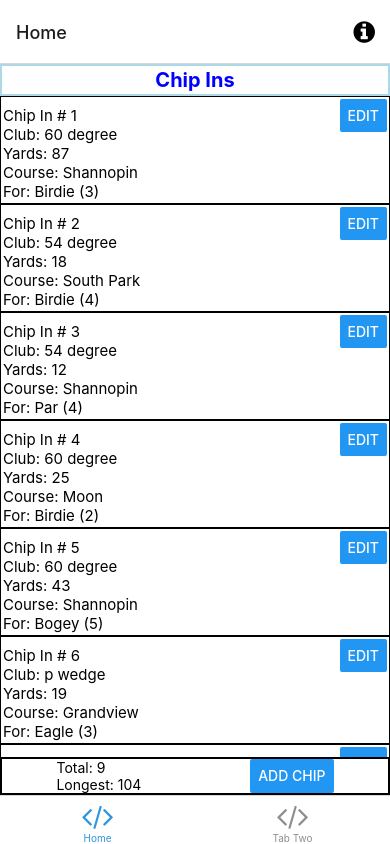
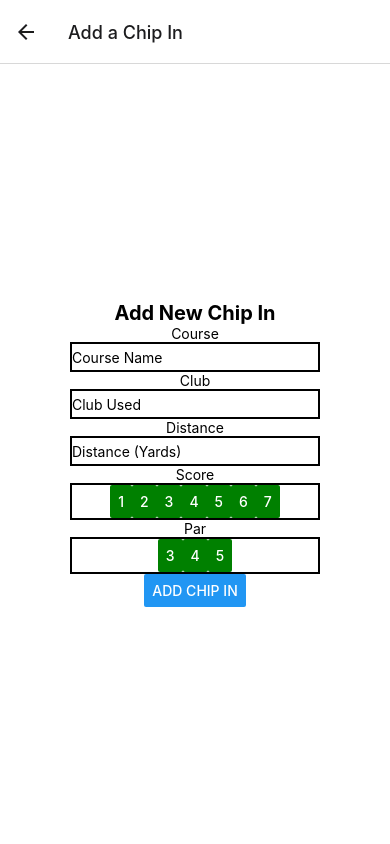
Before and after one commit to mdaley6/chip_in_app, a React Native app in the folder ChipInApp/: screen /AddChip in a window 390 px wide. Built offline with nearby package versions, Linux system fonts and the light colour scheme; what expo-linking would draw is missing.

Commit message:
Add Chip Screen, Using AsyncStorage
- Maybe a screen to allow users to add chips
- Beginning to use Async storage to persist data
- Did a bunch of other styling and what not

```diff
--- a/ChipInApp/components/AllChips.tsx
+++ b/ChipInApp/components/AllChips.tsx
@@ -1,14 +1,8 @@
-import React, { Component } from 'react';
+import React from 'react';
 import { Text, View, StyleSheet, Button, ScrollView } from 'react-native';
-
-
+import AsyncStorage from '@react-native-async-storage/async-storage';
 
 const Chip = (props: any) =>  {
-    //distance
-    // club: string = '60 degree';
-    // course: string = 'Shannopin';
-    // score: string = 'birdie';
-
     return (
         <View style={styles.chip}>
             <View>
@@ -27,23 +21,56 @@ const handleEdit = (id: number) => {
     console.log("edit " + id);
 }
 
-//need to use a real db eventually
-var chips = [<Chip key="1" number={1} club='60 degree' distance={87} course='Shannopin' score='Birdie (3)'/>,
-             <Chip key="2" number={2} club='54 degree' distance={18} course='South Park' score='Birdie (4)'/>,
-             <Chip key="3" number={3} club='54 degree' distance={12} course='Shannopin' score='Par (4)'/>,
-             <Chip key="4" number={4} club='60 degree' distance={25} course='Moon' score='Birdie (2)'/>,
-             <Chip key="5" number={5} club='60 degree' distance={43} course='Shannopin' score='Bogey (5)'/>,
-             <Chip key="6" number={6} club='p wedge' distance={19} course='Grandview' score='Eagle (3)'/>,
-             <Chip key="7" number={7} club='a wedge' distance={32} course='Westwood' score='Birdie (4)'/>,
-             <Chip key="8" number={8} club='60 degree' distance={104} course='Ponderosa' score='Par (5)'/>,
-             <Chip key="9" number={9} club='60 degree' distance={19} course='Shannopin' score='Birdie (3)'/>];
+// var chips = [<Chip key="1" number={1} club='60 degree' distance={87} course='Shannopin' score='Birdie (3)'/>,
+//              <Chip key="2" number={2} club='54 degree' distance={18} course='South Park' score='Birdie (4)'/>,
+//              <Chip key="3" number={3} club='54 degree' distance={12} course='Shannopin' score='Par (4)'/>,
+//              <Chip key="4" number={4} club='60 degree' distance={25} course='Moon' score='Birdie (2)'/>,
+//              <Chip key="5" number={5} club='60 degree' distance={43} course='Shannopin' score='Bogey (5)'/>,
+//              <Chip key="6" number={6} club='p wedge' distance={19} course='Grandview' score='Eagle (3)'/>,
+//              <Chip key="7" number={7} club='a wedge' distance={32} course='Westwood' score='Birdie (4)'/>,
+//              <Chip key="8" number={8} club='60 degree' distance={104} course='Ponderosa' score='Par (5)'/>,
+//              <Chip key="9" number={9} club='60 degree' distance={19} course='Shannopin' score='Birdie (3)'/>];
 
 
 
-const AllChips = () => {
-    const num_chips = chips.length;
+const AllChips = async () => {
+    //const num_chips = chips.length;
+    const keys = await AsyncStorage.getAllKeys();
+    const chips = [];
+
+
+    for(let i = 0; i < keys.length; i++){
+        const chipString = await AsyncStorage.getItem(keys[i]);
+        const chipObject = chipString != null ? JSON.parse(chipString) : null
+        var score;
+        const diff = chipObject.score - chipObject.par
+        if(diff == 0){
+            score = "par"
+        }
+        else if(diff == -1){
+            score = "birdie"
+        }
+        else if(diff == -2 ){
+            score = "eagle"
+        }
+        else if(diff == 1){
+            score = "bogey"
+        }
+        else{
+            score = "double"
+        }
+
+        chips.push(<Chip key={i} number={i} club={chipObject.club} distance={chipObject.distance} course={chipObject.course} score={score + ' ('+chipObject.score+')'}/>)
+    }
+
+    console.log(typeof(chips))
+    console.log(chips[0])
+
+
     return (
         <ScrollView style={styles.allChips}>
+            {/*This shit makes chips an array of objects, not components*/}
+            {/*So may need to map something to Chip components here*/}
             {chips}
         </ScrollView>
     );
@@ -55,8 +82,7 @@ const styles = StyleSheet.create({
         flex: 1,
         flexDirection: 'row',
         justifyContent: 'space-between',
-        alignItems: 'baseline',
-        //   justifyContent: 'center',
+        alignItems: 'center',
         padding: 2,
         borderWidth:1,
         width:'100%'
--- a/ChipInApp/navigation/LinkingConfiguration.ts
+++ b/ChipInApp/navigation/LinkingConfiguration.ts
@@ -27,7 +27,7 @@ const linking: LinkingOptions<RootStackParamList> = {
           },
         },
       },
-      Modal: 'modal',
+      AddChip: 'modal',
       NotFound: '*',
     },
   },
--- a/ChipInApp/navigation/index.tsx
+++ b/ChipInApp/navigation/index.tsx
@@ -12,7 +12,7 @@ import { ColorSchemeName, Pressable } from 'react-native';
 
 import Colors from '../constants/Colors';
 import useColorScheme from '../hooks/useColorScheme';
-import ModalScreen from '../screens/ModalScreen';
+import AddChip from '../screens/AddChip';
 import NotFoundScreen from '../screens/NotFoundScreen';
 import Home from '../screens/Home';
 import TabTwoScreen from '../screens/TabTwoScreen';
@@ -41,7 +41,7 @@ function RootNavigator() {
       <Stack.Screen name="Root" component={BottomTabNavigator} options={{ headerShown: false }} />
       <Stack.Screen name="NotFound" component={NotFoundScreen} options={{ title: 'Oops!' }} />
       <Stack.Group screenOptions={{ presentation: 'modal' }}>
-        <Stack.Screen name="Modal" component={ModalScreen} />
+        <Stack.Screen name="AddChip" component={AddChip} options={{title: 'Add a Chip In'}} />
       </Stack.Group>
     </Stack.Navigator>
   );
@@ -68,20 +68,6 @@ function BottomTabNavigator() {
         options={({ navigation }: RootTabScreenProps<'Home'>) => ({
           title: 'Home',
           tabBarIcon: ({ color }) => <TabBarIcon name="code" color={color} />,
-          headerRight: () => (
-            <Pressable
-              onPress={() => navigation.navigate('Modal')}
-              style={({ pressed }) => ({
-                opacity: pressed ? 0.5 : 1,
-              })}>
-              <FontAwesome
-                name="info-circle"
-                size={25}
-                color={Colors[colorScheme].text}
-                style={{ marginRight: 15 }}
-              />
-            </Pressable>
-          ),
         })}
       />
       <BottomTab.Screen
--- a/ChipInApp/package.json
+++ b/ChipInApp/package.json
@@ -15,6 +15,7 @@
   },
   "dependencies": {
     "@expo/vector-icons": "^13.0.0",
+    "@react-native-async-storage/async-storage": "~1.17.3",
     "@react-navigation/bottom-tabs": "^6.0.5",
     "@react-navigation/native": "^6.0.2",
     "@react-navigation/native-stack": "^6.1.0",
@@ -27,6 +28,7 @@
     "expo-status-bar": "~1.3.0",
     "expo-system-ui": "~1.2.0",
     "expo-web-browser": "~10.2.0",
+    "firebase": "^9.9.0",
     "react": "17.0.2",
     "react-dom": "17.0.2",
     "react-native": "0.68.2",
--- /dev/null
+++ b/ChipInApp/screens/AddChip.tsx
@@ -0,0 +1,110 @@
+import React, { useState } from 'react';
+import { StyleSheet, TextInput,Button } from 'react-native';
+import { Text, View } from '../components/Themed';
+import AsyncStorage from '@react-native-async-storage/async-storage';
+
+
+export default function AddChip() {
+  //need to do some form validation
+  const [course,setCourse] = useState('');
+  const [club,setClub] = useState('');
+  const [distance,setDistance] = useState('');
+  const [score,setScore] = useState('');
+  const [par,setPar] = useState('');
+
+  function addChipIn() {
+    if(course === ''||score === ''|| club === ''|| distance ===''||par === ''){
+      alert('Please enter all fields before trying to save the shot');
+    }
+    else{
+      //store chip as JSON
+      var chip = new Object({course: course, club: club,distance : distance,score: score,par: par});
+      storeData(chip);
+      }
+    //TODO: route user back to home page
+    }
+
+  //store function for chip ins
+  const storeData = async (chip: object) => {
+    try {
+      const jsonValue = JSON.stringify(chip)
+      //TODO: Set a good key & clear the old storage with shit (@chip1key)
+      await AsyncStorage.setItem('@chip'+1, jsonValue)
+      alert("New Chip Saved")
+    } catch (e) {
+      alert("Error Saving Chip")
+    }
+  }
+
+  return (
+    <View style={styles.container}>
+      <Text style={styles.title}>Add New Chip In</Text>
+      <Text>Course</Text>
+      <TextInput
+        style={styles.input}
+        value={course}
+        placeholder='Course Name'
+        onChangeText={setCourse}
+      />
+      <Text>Club</Text>
+      <TextInput
+        style={styles.input}
+        value={club}
+        placeholder='Club Used'
+        onChangeText={setClub}
+      />
+      <Text>Distance</Text>
+      <TextInput
+      // Needs to be numerics (could make this buttons u need to press one)
+        style={styles.input}
+        value={distance}
+        placeholder='Distance (Yards)'
+        onChangeText={setDistance}
+      />
+      <Text>Score</Text>
+      <View style={styles.buttonRow}>
+        <Button onPress={() => setScore("1")} title="1" color={score == "1" ? 'red' : 'green'}/>
+        <Button onPress={() => setScore("2")} title="2" color={score == "2" ? 'red' : 'green'}/>
+        <Button onPress={() => setScore("3")} title="3" color={score == "3" ? 'red' : 'green'}/>
+        <Button onPress={() => setScore("4")} title="4" color={score == "4" ? 'red' : 'green'}/>
+        <Button onPress={() => setScore("5")} title="5" color={score == "5" ? 'red' : 'green'}/>
+        <Button onPress={() => setScore("6")} title="6" color={score == "6" ? 'red' : 'green'}/>
+        <Button onPress={() => setScore("7")} title="7" color={score == "7" ? 'red' : 'green'}/>
+      </View>
+      <Text>Par</Text>
+      <View style={styles.buttonRow}>
+        <Button onPress={() => setPar("3")} title="3" color={par == "3" ? 'red' : 'green'}/>
+        <Button onPress={() => setPar("4")} title="4" color={par == "4" ? 'red' : 'green'}/>
+        <Button onPress={() => setPar("5")} title="5" color={par == "5" ? 'red' : 'green'}/>
+      </View>
+      <Button onPress={addChipIn} title="Add Chip In"/>
+    </View>
+  );
+}
+
+const styles = StyleSheet.create({
+  container: {
+    flex: 1,
+    alignItems: 'center',
+    justifyContent: 'center',
+  },
+  title: {
+    fontSize: 20,
+    fontWeight: 'bold',
+  },
+  input:{
+    height:30,
+    width:250,
+    borderWidth: 2,
+  },
+  buttonRow: {
+    borderWidth: 2,
+    width: 250,
+    flexDirection: 'row',
+    alignItems: 'center',
+    justifyContent: 'center',
+  },
+  scoreButton: {
+    borderWidth: 2,
+  }
+});
--- a/ChipInApp/screens/Home.tsx
+++ b/ChipInApp/screens/Home.tsx
@@ -13,7 +13,7 @@ export default function Home({ navigation }: RootTabScreenProps<'Home'>) {
         <AllChips></AllChips>
         <View style={{flexDirection: 'row',borderWidth:2,minWidth:'100%',justifyContent:'space-around'}}>
         <ChipTotals total={9} longest={104}></ChipTotals>{/*Need these to be real*/}
-        <Button title="Add Chip" onPress={() => navigation.navigate('Modal')}/>
+        <Button title="Add Chip" onPress={() => navigation.navigate('AddChip')}/>
         </View>
     </View>
   );
@@ -49,8 +49,9 @@ const handleAddChip = () =>{
 const styles = StyleSheet.create({
   container: {
     flex: 1,
-    alignItems: 'flex-start',
+    alignItems: 'center',
     justifyContent: 'flex-start',
+    padding:1,
   },
   title: {
     width: '100%',
--- a/ChipInApp/screens/ModalScreen.tsx
+++ /dev/null
@@ -1,31 +0,0 @@
-import { StatusBar } from 'expo-status-bar';
-import { Platform, StyleSheet } from 'react-native';
-
-import EditScreenInfo from '../components/EditScreenInfo';
-import { Text, View } from '../components/Themed';
-
-export default function ModalScreen() {
-  return (
-    <View style={styles.container}>
-      <Text style={styles.title}>Add New Chip In</Text>
-      {/* Gonna take chip input here */}
-    </View>
-  );
-}
-
-const styles = StyleSheet.create({
-  container: {
-    flex: 1,
-    alignItems: 'center',
-    justifyContent: 'center',
-  },
-  title: {
-    fontSize: 20,
-    fontWeight: 'bold',
-  },
-  separator: {
-    marginVertical: 30,
-    height: 1,
-    width: '80%',
-  },
-});
--- a/ChipInApp/types.tsx
+++ b/ChipInApp/types.tsx
@@ -15,7 +15,7 @@ declare global {
 
 export type RootStackParamList = {
   Root: NavigatorScreenParams<RootTabParamList> | undefined;
-  Modal: undefined;
+  AddChip: undefined;
   NotFound: undefined;
 };
 
```
Also changed, not shown: ChipInApp/src/firebase/config.js (added, +24 -0 lines), ChipInApp/src/components/ToDo.js (added), 2 other files (tests, documents, lock files or other folders).
